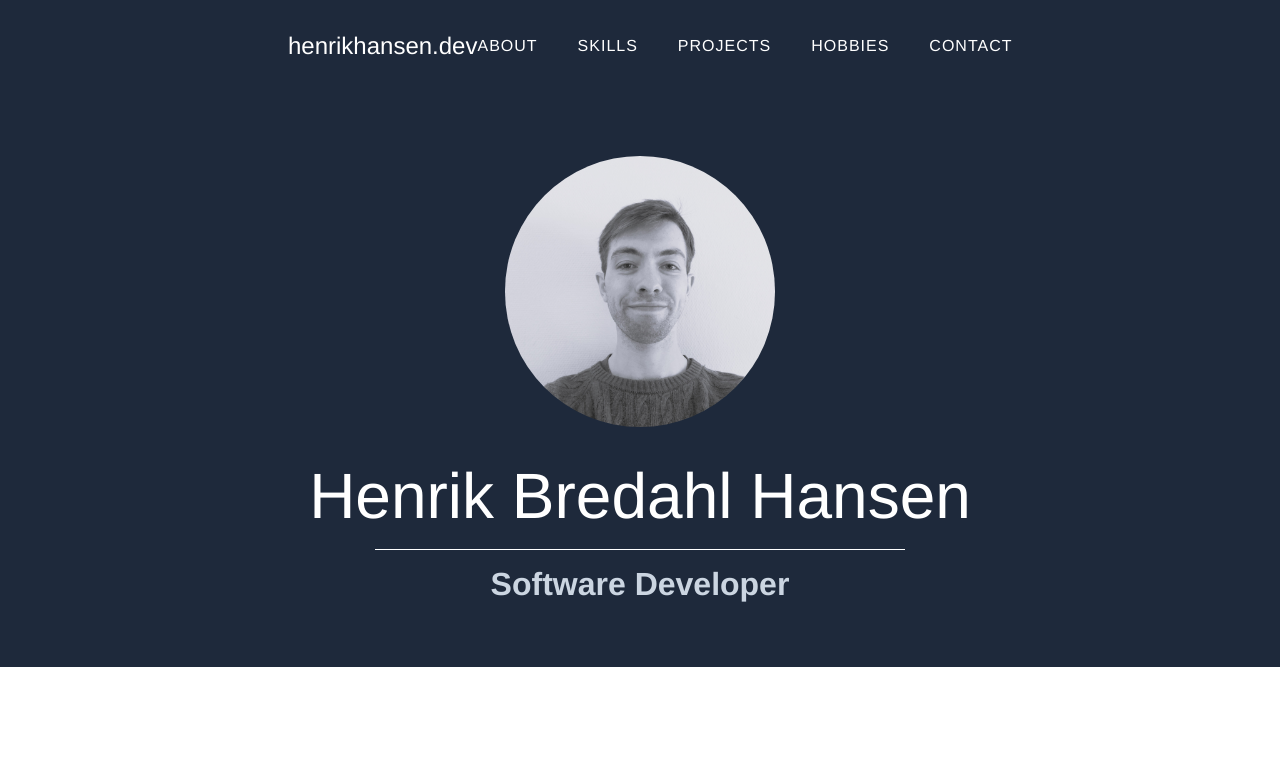
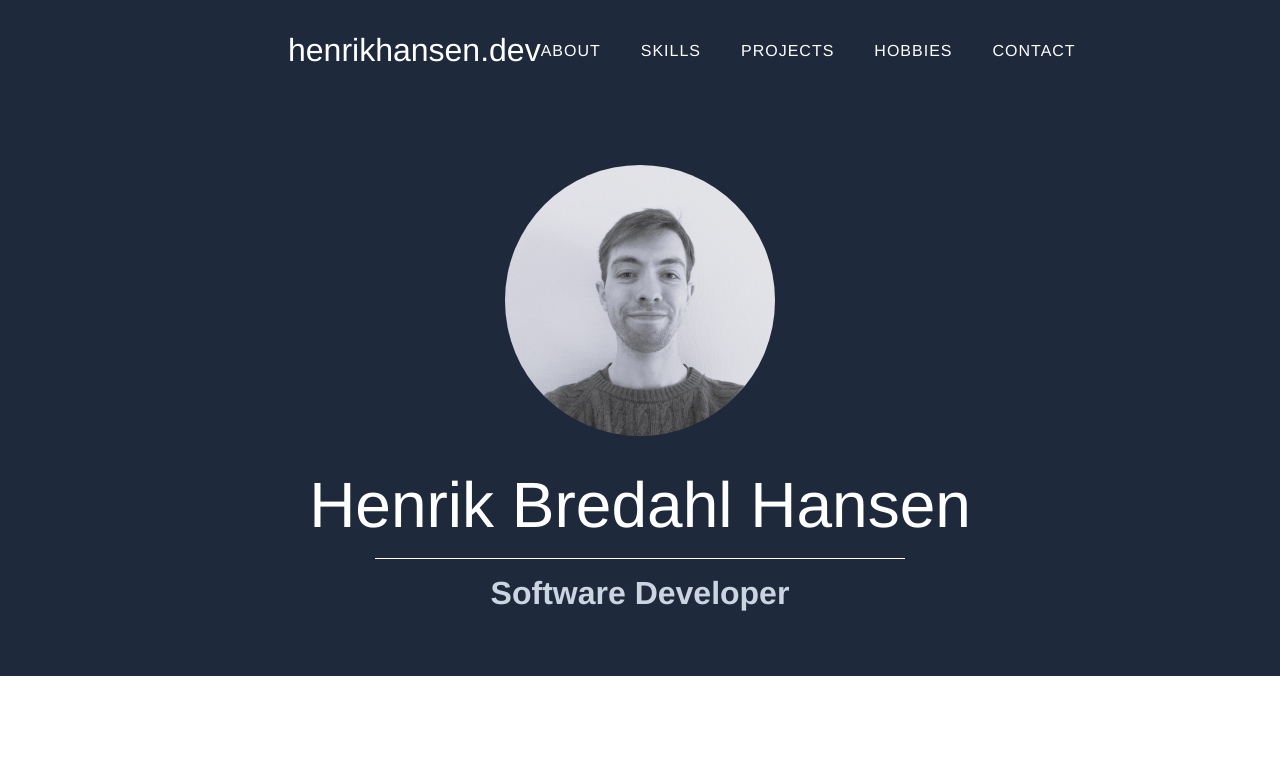
Before and after one commit to Henz00/Portfolio-website, a website: page index.html in a window 1280 px wide. Shown: the top 776 px of the page. Drawn offline with Linux system fonts and the light colour scheme.

Commit message:
fixed menu brand transition

```diff
--- a/script.js
+++ b/script.js
@@ -1,5 +1,5 @@
 const header = document.querySelector("#header");
 
 window.addEventListener("scroll", () => {
-    header.classList.toggle("scrolled", window.scrollY > 0);
+    header.classList.toggle("scrolled", window.scrollY > 150);
 });
--- a/style.scss
+++ b/style.scss
@@ -89,8 +89,7 @@ img {
     z-index: 999;
     transition:
         background-color 0.3s ease,
-        color 0.3s ease,
-        font-size 0.3 ease;
+        color 0.3s ease;
 
     &.scrolled {
         .brand {
@@ -107,8 +106,9 @@ img {
     }
 
     .brand {
-        font-size: 1.5rem;
+        font-size: 2rem;
         font-weight: 500;
+        transition: font-size 0.3s ease;
     }
 
     .links {
```
Also changed, not shown: style.css, 1 other file.
